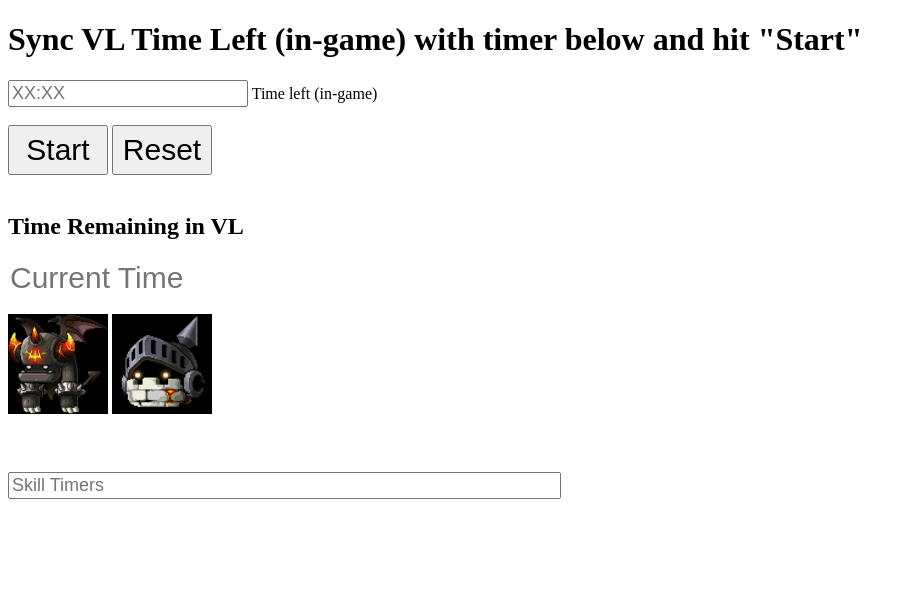
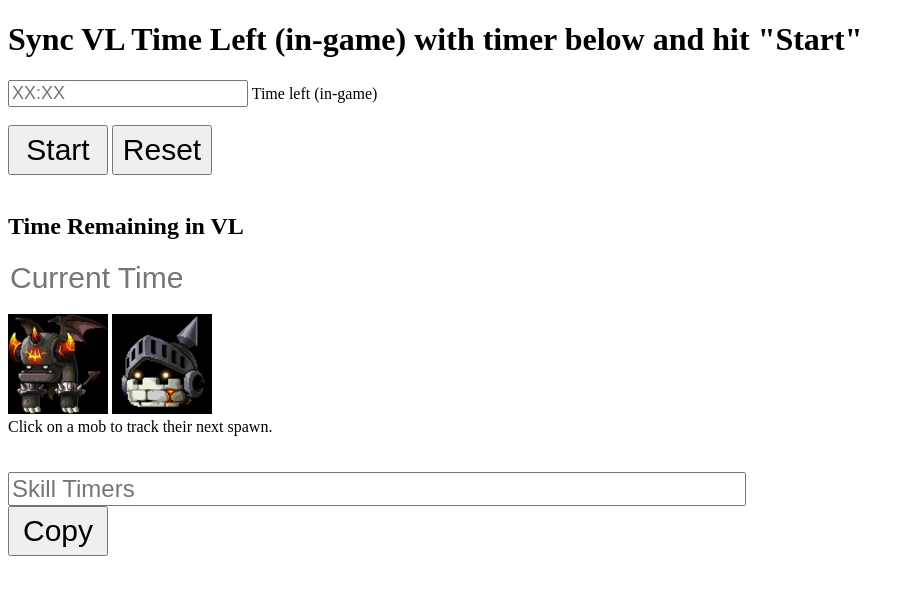
Before and after one commit to Riellex3/VLTimer, a plain HTML site: page index.html in a window 1280 px wide. Shown: the whole page, without its empty margins (0-914 px from the left). Drawn offline with Linux system fonts and the light colour scheme.

Commit message:
Add files via upload

```diff
--- a/index.html
+++ b/index.html
@@ -115,6 +115,11 @@
         copyTime.select();
         navigator.clipboard.writeText(copyTime.value);
       }
+      function copyTimer() {
+        copyTime = document.getElementById("pasteTimers");
+        copyTime.select();
+        navigator.clipboard.writeText(copyTime.value);
+      }
     </script>
     <h1>Sync VL Time Left (in-game) with timer below and hit "Start"</h1>
     <input type = "text" id = "inputTime" name = "inputTime" placeholder = "XX:XX" style = "font-size:18px"> Time left (in-game)<br><br>
@@ -142,8 +147,14 @@
       src = "images/golem.png"
       width = "100"
       height = "100"
-      alt = "golembutton"><br><br>
+      alt = "golembutton">
+    <br>
+    Click on a mob to track their next spawn.
+    <br>
     <br><br>
-    <input type = "text" id = "pasteTimers" name = "pasteTimers" placeholder = "Skill Timers" size = "50" style = "font-size:18px" readonly><br><br>
+    <input type = "text" id = "pasteTimers" name = "pasteTimers" placeholder = "Skill Timers" size = "50" style = "font-size:24px" readonly>
+    <br>
+    <input type = "button" id = "copyTimer" name = "copyTimer" value = "Copy" style = "width:100px;height:50px;font-size:30px" onclick = "copyTimer()">
+    <br><br>
   </body>
 </html>
```
